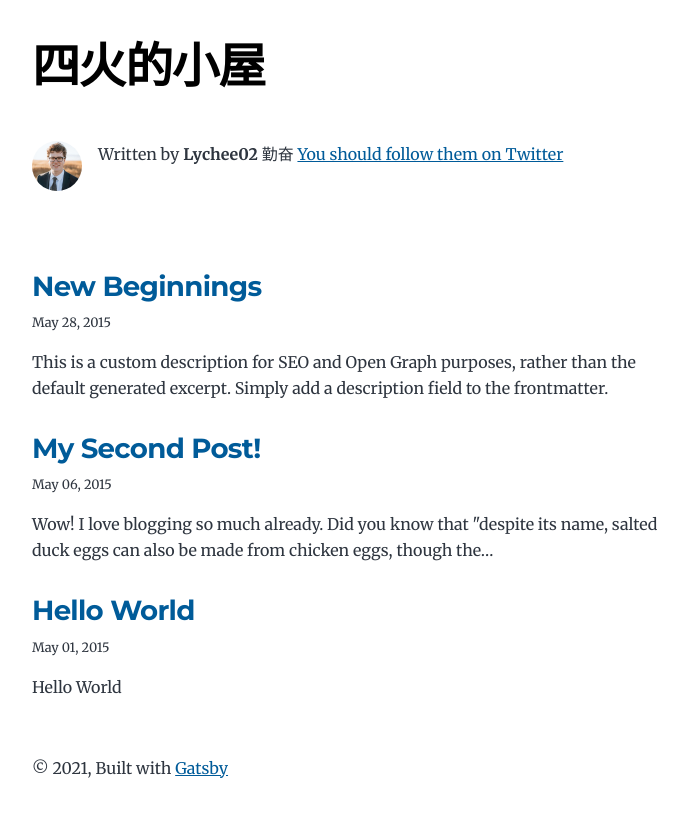
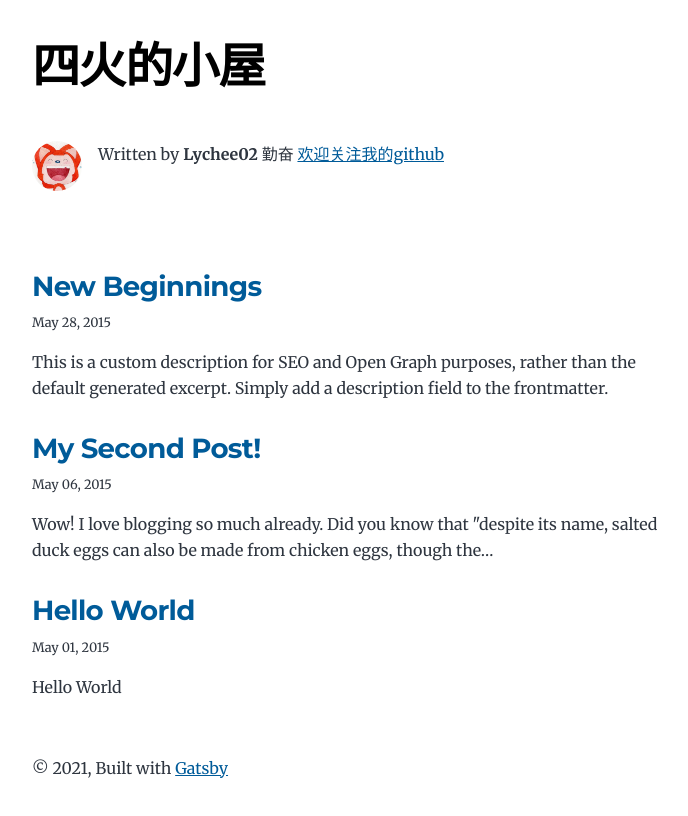
Before and after one commit to Echoecho126/myGatsby, a Gatsby site: page / in a window 1280 px wide. Shown: the whole page, without its empty margins (292-980 px from the left). Built offline with nearby package versions, Linux system fonts and the light colour scheme; Gatsby itself is replaced by a stand-in of ours.

Commit message:
Update bio.js

```diff
--- a/src/components/bio.js
+++ b/src/components/bio.js
@@ -19,7 +19,7 @@ const Bio = () => {
             summary
           }
           social {
-            twitter
+            github
           }
         }
       }
@@ -36,7 +36,7 @@ const Bio = () => {
         className="bio-avatar"
         layout="fixed"
         formats={["AUTO", "WEBP", "AVIF"]}
-        src="../images/profile-pic.png"
+        src="../images/1IMG_3247.JPG"
         width={50}
         height={50}
         quality={95}
@@ -46,8 +46,8 @@ const Bio = () => {
         <p>
           Written by <strong>{author.name}</strong> {author?.summary || null}
           {` `}
-          <a href={`https://twitter.com/${social?.twitter || ``}`}>
-            You should follow them on Twitter
+          <a href={`https://github.com/${social?.github || ``}`}>
+            欢迎关注我的github
           </a>
         </p>
       )}
```
